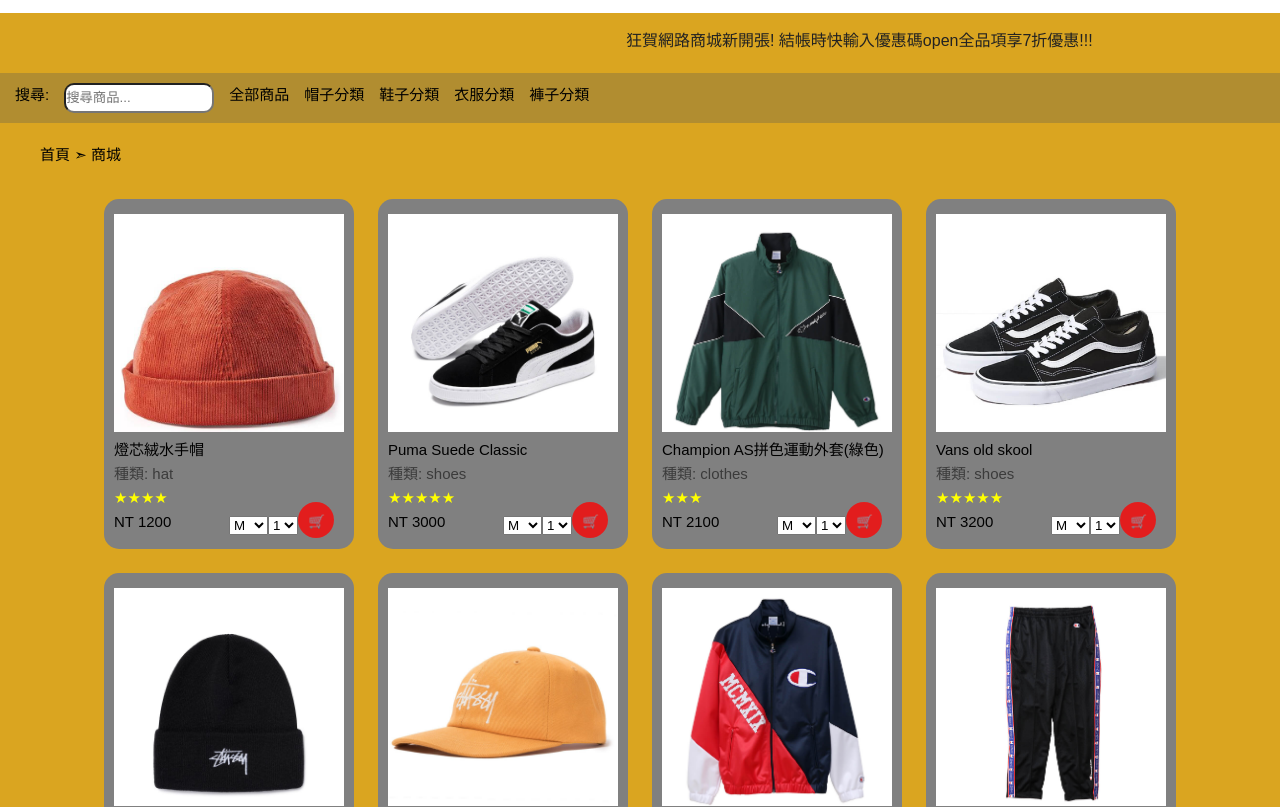
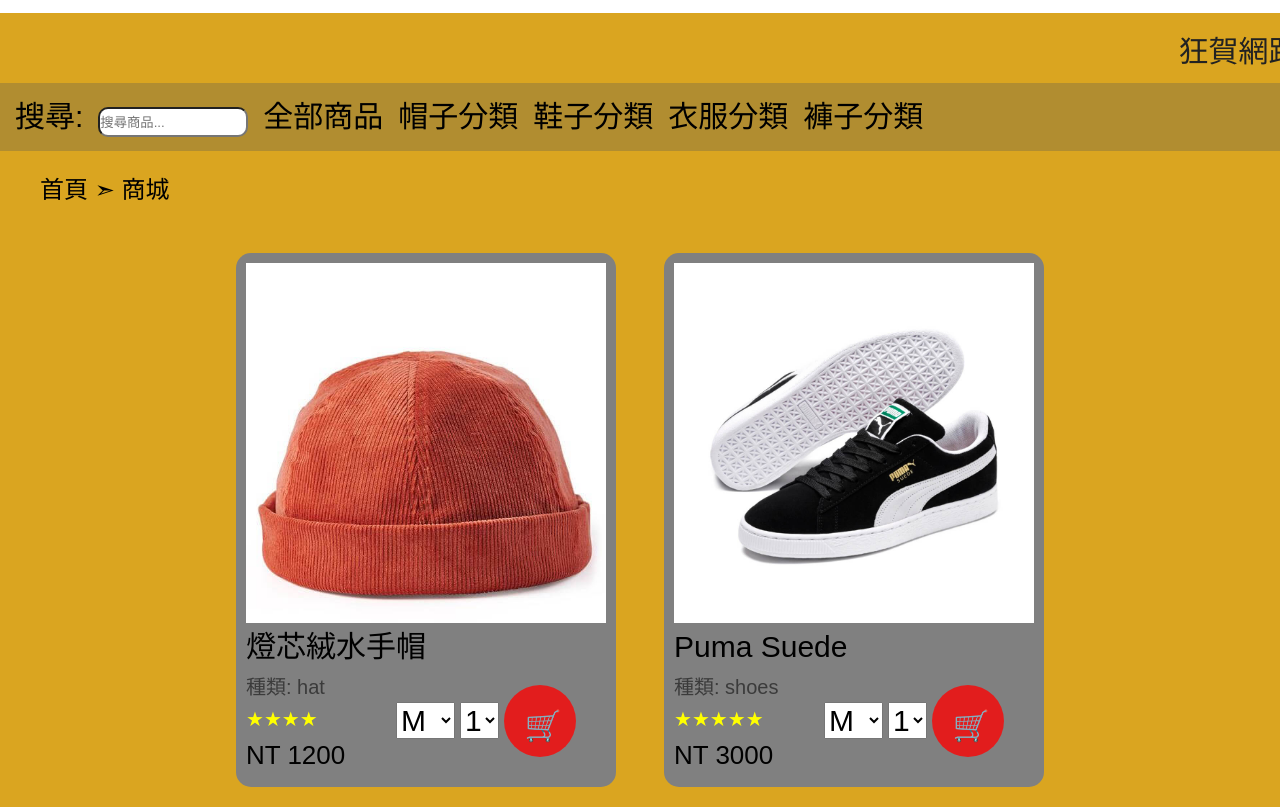
Before and after one commit to wayne23123/wayneshop, a Vue app: page /shop in a window 1280 px wide. Shown: the part 367-1174 px from the top of the page. Built offline with nearby package versions, Linux system fonts and the light colour scheme.

Commit message:
商城頁面樣式修正

```diff
--- a/src/components/Marquee.vue
+++ b/src/components/Marquee.vue
@@ -12,19 +12,20 @@
 .marquee {
   position: relative;
   width: 100vw;
-  height: 60px;
+  height: 70px;
   max-width: 100%;
   overflow: hidden;
   background-color: $yellowColor;
 
   .track {
     position: absolute;
-    animation: marquee 18s linear infinite;
+    animation: marquee 24s linear infinite;
 
     p {
-      font-size: 16px;
+      font-size: 30px;
       color: #222;
       margin: 15px 0 20px 0;
+      // background-color: #c4c4c4;
     }
   }
 }
@@ -34,7 +35,7 @@
     transform: translateX(250%);
   }
   to {
-    transform: translateX(-100%);
+    transform: translateX(-150%);
   }
 }
 </style>
--- a/src/pages/ShopPage.vue
+++ b/src/pages/ShopPage.vue
@@ -233,6 +233,14 @@
               <img class="imgPOR" :src="production.img" />
             </router-link>
           </div>
+
+          <div class="cardLeft">
+            <div class="cardTitle">{{ production.title }}</div>
+            <div class="cardCategory">種類: {{ production.category }}</div>
+            <div class="cardStar">{{ production.star }}</div>
+            <div class="cardPrice">NT {{ production.price }}</div>
+          </div>
+
           <div class="cardCart">
             <select name="sizeRef" v-model="sizeRef">
               <option value="M">M</option>
@@ -246,22 +254,20 @@
               <option value="3">3</option>
               <option value="4">4</option>
             </select>
-            <button @click="addCartsFunction" class="cardCartButton">
+            <button
+              @click="addCartsFunction"
+              class="cardCartButton poptip"
+              aria-controls="加入購物車"
+            >
               <div class="buttonText">🛒</div>
             </button>
-          </div>
-          <div class="cardLeft">
-            <div class="cardTitle">{{ production.title }}</div>
-            <div class="cardCategory">種類: {{ production.category }}</div>
-            <div class="cardStar">{{ production.star }}</div>
-            <div class="cardPrice">NT {{ production.price }}</div>
           </div>
         </div>
       </div>
 
       <!-- <Footer /> -->
 
-      <div class="topNavBar opa" :class="{ show: y >= 295 }">
+      <div class="topNavBar opa" :class="{ show: y >= 357 }">
         <div class="topNavBarLayout">
           <div class="topNavBarCenter">
             <label for="input-field">搜尋:</label>
@@ -367,6 +373,7 @@
 
       .topNavBarCenter {
         padding: 10px 0 10px 15px;
+        font-size: 30px;
 
         label {
           cursor: pointer;
@@ -391,7 +398,7 @@
   .show {
     z-index: 99;
     position: fixed;
-    top: 70px;
+    top: 90px;
     width: 100%;
     transition: all 0.1s linear;
     opacity: 1;
@@ -404,6 +411,7 @@
     .breacPad {
       padding: 20px;
       margin-left: 20px;
+      font-size: 24px;
     }
   }
 
@@ -420,22 +428,21 @@
     width: 100vw;
     max-width: 100%;
     .shopCard {
+      position: relative;
       display: flex;
       flex-direction: column;
-      margin: 12px;
-      padding: 0 10px;
+      margin: 24px;
+      padding: 10px 10px;
       border-radius: 15px;
       background-color: gray;
-      height: 350px;
-      width: 15vw;
+      // height: 350px;
+      // width: 200px;
       min-width: 250px;
       overflow: hidden;
-      left: 60px;
 
       .cardImg {
-        position: relative;
-        width: 230px;
-        height: 230px;
+        width: 360px;
+        height: 360px;
         top: 15px;
         background-color: black;
         overflow: hidden;
@@ -461,64 +468,119 @@
       }
 
       .cardCart {
-        position: relative;
-        bottom: -95px;
-        left: 115px;
+        position: absolute;
+        bottom: 20px;
+        right: 40px;
         z-index: 50;
+
+        select {
+          font-size: 30px;
+          margin-right: 5px;
+        }
         .cardCartButton {
           position: relative;
           bottom: 10px;
           background-color: rgba(255, 0, 0, 0.772);
-          padding: 18px;
+          padding: 36px;
           border-radius: 50%;
+          font-size: 30px;
 
           .buttonText {
             position: absolute;
-            right: 9px;
-            bottom: 9px;
+            right: 14px;
+            bottom: 14px;
             pointer-events: none;
           }
         }
 
-        .cardCartButton:hover {
-          background-color: rgba(255, 0, 0, 1);
+        .poptip {
+          position: relative;
+          z-index: 101;
+          &::before,
+          &::after {
+            visibility: hidden;
+            opacity: 0;
+            transform: translate3d(0, 0, 0);
+            transition: all 0.3s ease 0.2s;
+            box-sizing: border-box;
+          }
+          &::before {
+            content: "";
+            position: absolute;
+            width: 0;
+            height: 0;
+            border-style: solid;
+            border-width: 8px 8px 0 8px;
+            border-color: #30363d transparent transparent transparent;
+            left: calc(50% - #{8px});
+            top: 0px;
+            transform: translateX(0%) translateY(-12px);
+          }
+
+          &::after {
+            font-size: 14px;
+            color: #fff;
+            content: attr(aria-controls);
+            position: absolute;
+            padding: 6px 12px;
+            white-space: nowrap;
+            z-index: -1;
+            left: 50%;
+            bottom: 100%;
+            transform: translateX(-50%) translateY(-12px);
+            background: #30363d;
+            line-height: 1;
+            border-radius: 2px;
+          }
+          &:hover::before,
+          &:hover::after {
+            visibility: visible;
+            opacity: 1;
+          }
         }
       }
 
+      .cardCartButton:hover {
+        background-color: rgba(255, 0, 0, 1);
+      }
+
       .cardLeft {
-        position: relative;
-        bottom: 15px;
-
         .cardTitle {
           color: black;
+          font-size: 30px;
         }
 
         .cardCategory {
           color: rgba(30, 30, 30, 0.7);
+          font-size: 20px;
         }
         .cardStar {
           color: yellow;
+          font-size: 20px;
         }
 
         .cardPrice {
           color: black;
+          font-size: 26px;
         }
       }
     }
   }
 
   .toTop {
-    top: 550px;
-    right: 22px;
+    bottom: 100px;
+    right: 50px;
     position: fixed;
     z-index: 200;
     background-color: #7f010190;
-    height: 40px;
-    width: 40px;
+    height: 60px;
+    width: 60px;
     border-radius: 50%;
     cursor: pointer;
+
     .toTopButton {
       position: relative;
+      font-size: 20px;
       bottom: 7px;
       padding-left: 0;
       color: #999;
@@ -560,6 +622,21 @@
   }
 }
 
+@media only screen and (max-width: 700px) {
+  section {
+    .topNavBar {
+      .topNavBarLayout {
+        .topNavBarCenter {
+          font-size: 16px;
+        }
+      }
+    }
+    .show {
+      top: 100px;
+    }
+  }
+}
+
 @keyframes rotate {
   0% {
     transform: rotate(0deg);
--- a/src/stores/production.js
+++ b/src/stores/production.js
@@ -58,7 +58,7 @@
       id: 2,
       order: "",
       img: w002,
-      title: "Puma Suede Classic",
+      title: "Puma Suede",
       category: "shoes",
       star: "★★★★★",
       stars: 5,
@@ -88,7 +88,7 @@
       id: 3,
       order: "",
       img: w003,
-      title: "Champion AS拼色運動外套(綠色)",
+      title: "Champion綠色運動外套",
       category: "clothes",
       star: "★★★",
       stars: 3,
@@ -178,7 +178,7 @@
       id: 6,
       order: "",
       img: w006,
-      title: "BIG LOGO LOW PRO CAP",
+      title: "LOW PRO CAP",
       category: "hat",
       star: "★★★★",
       stars: 4,
@@ -208,7 +208,7 @@
       id: 7,
       order: "",
       img: w007,
-      title: "Champion AS復古拼色外套",
+      title: "Champion拼色外套",
       category: "clothes",
       star: "★★★",
       stars: 3,
@@ -238,7 +238,7 @@
       id: 8,
       order: "",
       img: w008,
-      title: "Champion AS運動長褲(黑色)",
+      title: "Champion運動長褲",
       category: "pants",
       star: "★★★",
       stars: 3,
@@ -268,7 +268,7 @@
       id: 9,
       order: "",
       img: w009,
-      title: "經典嘻哈復古拼接外套",
+      title: "復古拼接外套",
       category: "clothes",
       star: "★★★★★",
       stars: 5,
@@ -419,7 +419,7 @@
       id: 14,
       order: "",
       img: w014,
-      title: "Champion AS拼色運動長褲",
+      title: "Champion拼色運動長褲",
       category: "clothes",
       star: "★★★★★",
       stars: 5,
@@ -480,7 +480,7 @@
       id: 16,
       order: "",
       img: w016,
-      title: "CLASSIC COACH JACKET",
+      title: "COACH JACKET",
       category: "clothes",
       star: "★★★",
       stars: 3,
@@ -571,7 +571,7 @@
       id: 19,
       order: "",
       img: w019,
-      title: "Miki discovery 網眼拼接水兵帽",
+      title: "網眼拼接水兵帽",
       category: "hat",
       star: "★★★★",
       stars: 4,
```
